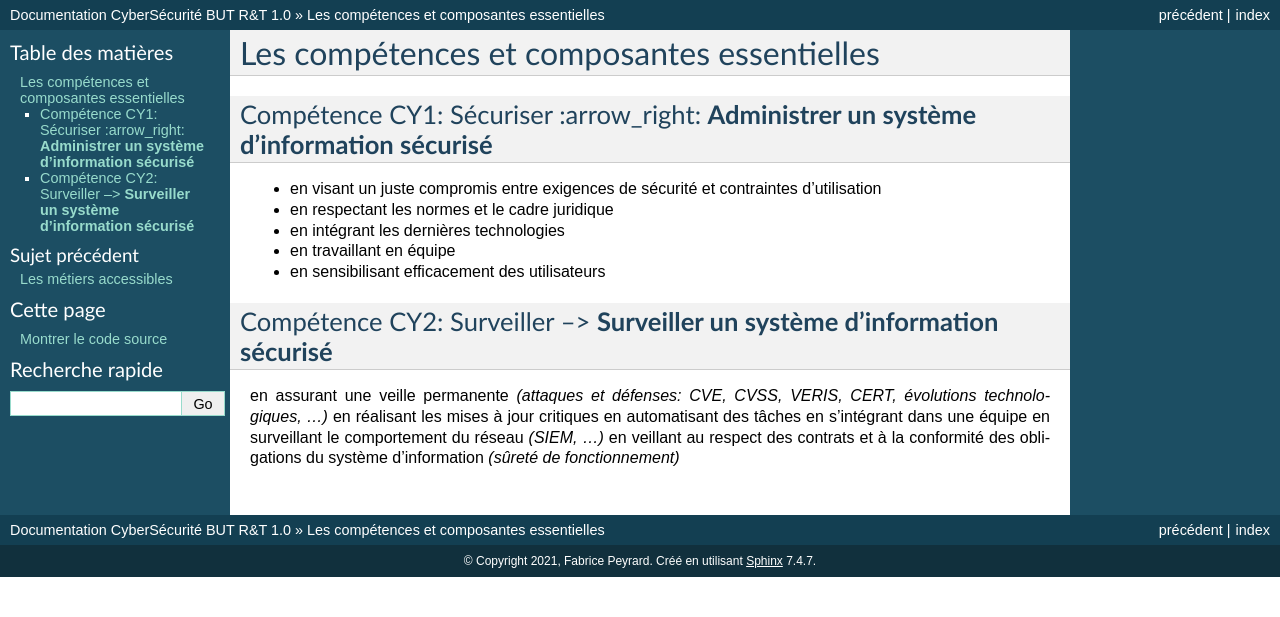
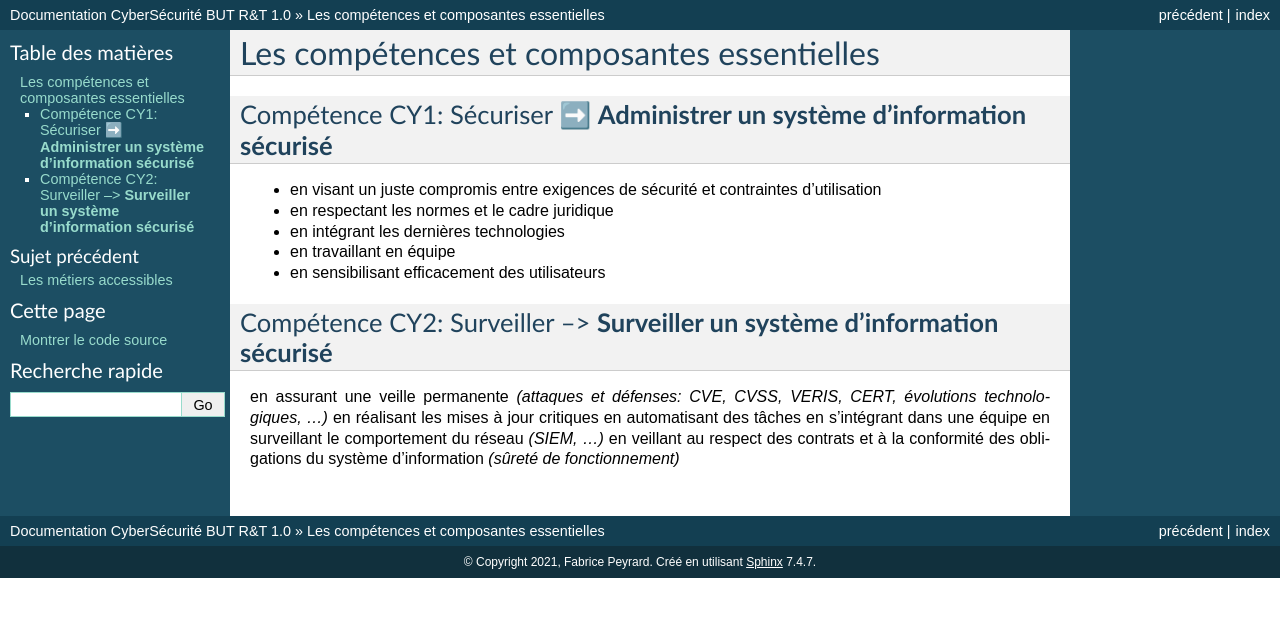
Before and after one commit to FPeyrard/CyberSecurite_BUT_RT, a Sphinx documentation site: the page built from docs/source/referentielcompetences/compo_essentielles.rst, in a window 1280 px wide. Shown: the top 617 px of the page. Built offline with Sphinx 7.4.7, drawn with Linux system fonts in a browser that asks for light colours.

Commit message:
Update compo_essentielles.rst

```diff
--- a/docs/source/referentielcompetences/compo_essentielles.rst
+++ b/docs/source/referentielcompetences/compo_essentielles.rst
@@ -5,7 +5,7 @@ Les compétences et composantes essentielles
 .. meta::
    :description lang=fr: Les compétences et composantes essentielles de la CyberSécurité à BAC+2 / BAC+3
 
-Compétence CY1: Sécuriser :arrow_right: **Administrer un système d'information sécurisé**
+Compétence CY1: Sécuriser |:arrow_right:| **Administrer un système d'information sécurisé**
 -------------------------
 
 * en visant un juste compromis entre exigences de sécurité et contraintes d’utilisation
```
